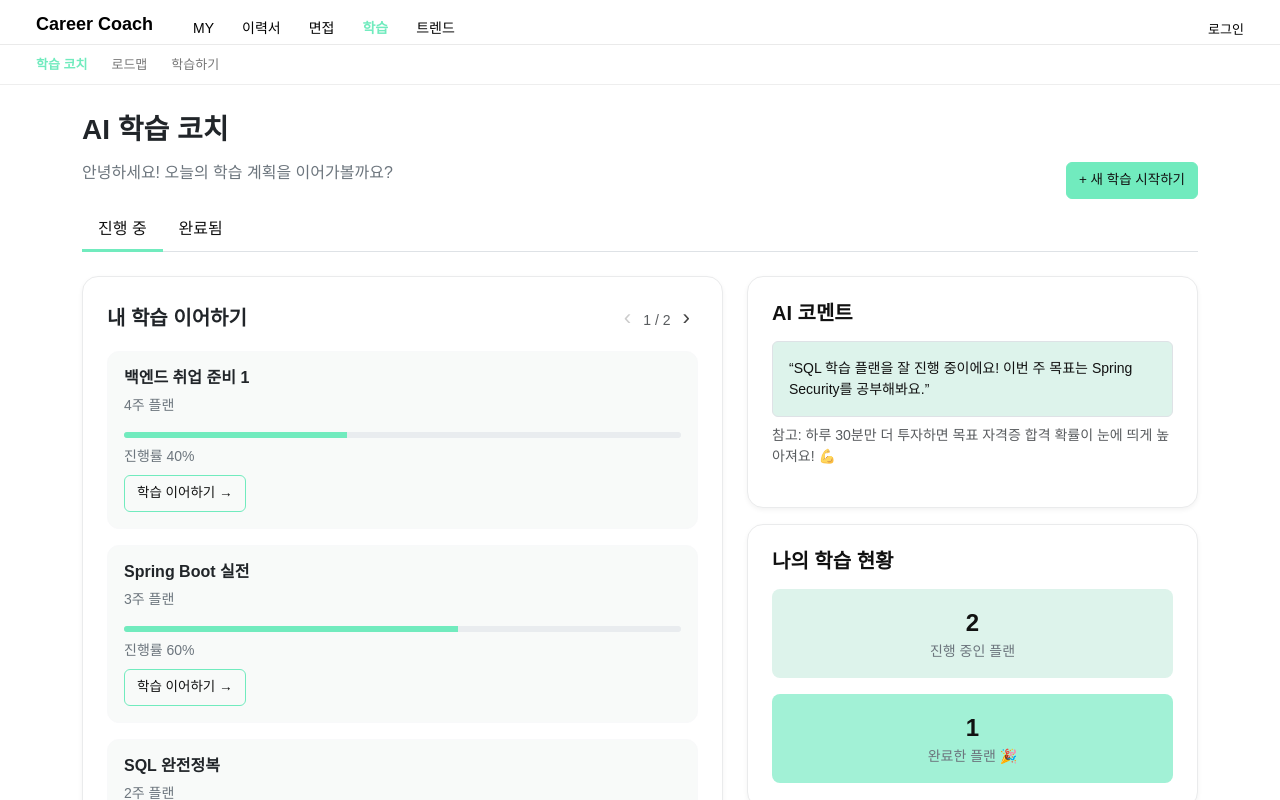
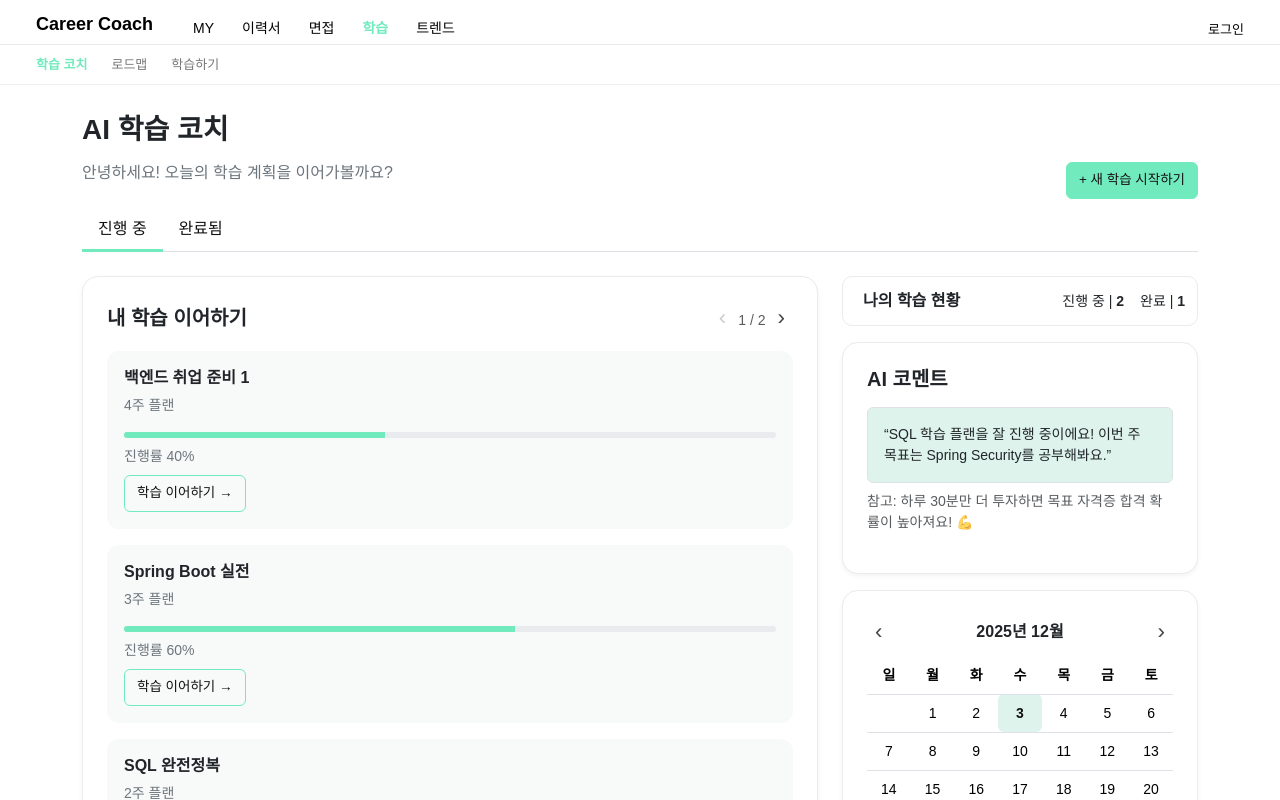
Before and after one commit to llbk-team/llbky-front, a Vue app: page /learning/coach in a window 1280 px wide. Shown: the top 800 px of the page. Built offline with nearby package versions, Linux system fonts and the light colour scheme; a web font is replaced by a local one.

Commit message:
feat: 학습 달력 추가

```diff
--- a/src/views/learning/Coach.vue
+++ b/src/views/learning/Coach.vue
@@ -20,7 +20,7 @@
 
     <div class="row g-4">
       <!-- 왼쪽 -->
-      <div class="col-md-7">
+      <div class="col-md-8">
         <!-- 진행 중 -->
         <div v-if="currentTab === 'ongoing'" class="card shadow-sm p-4 mb-3 card-clean ongoing-container">
           <div class="d-flex justify-content-between align-items-center mb-3">
@@ -69,28 +69,50 @@
 
 
       <!-- 오른쪽 -->
-      <div class="col-md-5">
+      <div class="col-md-4">
+
+        <div class="stats-bar d-flex justify-content-between align-items-center mb-3">
+          <span class="fw-bold py-1 ms-2">나의 학습 현황</span>
+          <div class="d-flex align-items-center gap-3 small">
+            <span>진행 중 | <span class="fw-bold">{{ stats.ongoing }}</span></span>
+            <span>완료 | <span class="fw-bold">{{ stats.completed }}</span></span>
+          </div>
+        </div>
 
         <div class="card shadow-sm p-4 mb-3 card-clean">
-          <h5 class="fw-bold mb-3" style="color:#111111;">AI 코멘트</h5>
+          <h5 class="fw-bold mb-3">AI 코멘트</h5>
           <div class="p-3 rounded border mb-2" style="background-color:#DDF3EB; border-color:#71EBBE;">
-            <p class="small mb-0" style="color:#111111;">“{{ aiComment.main }}”</p>
+            <p class="small mb-0">“{{ aiComment.main }}”</p>
           </div>
           <p class="text-muted small">참고: {{ aiComment.tip }} 💪</p>
         </div>
-        <div class="card shadow-sm p-4 card-clean">
-          <h5 class="fw-bold mb-3" style="color:#111111;">나의 학습 현황</h5>
-          <div class="rounded-3 p-3 text-center mb-3" style="background-color:#DDF3EB;">
-            <p class="fw-bold fs-4 mb-0" style="color:#111111;">{{ stats.ongoing }}</p>
-            <p class="text-secondary small mb-0">진행 중인 플랜</p>
+
+        <!-- 학습 루틴 캘린더 -->
+        <div class="card shadow-sm p-4 mt-3 card-clean">
+          <div class="calendar-header d-flex justify-content-between align-items-center mb-2">
+            <button class="page-btn" @click="prevMonth">‹</button>
+            <span class="fw-semibold">{{ year }}년 {{ month + 1 }}월</span>
+            <button class="page-btn" @click="nextMonth">›</button>
           </div>
-          <div class="rounded-3 p-3 text-center" style="background-color:#A2F1D6;">
-            <p class="fw-bold fs-4 mb-0" style="color:#111111;">{{ stats.completed }}</p>
-            <p class="text-secondary small mb-0">완료한 플랜 🎉</p>
-          </div>
+          <table class="table text-center small mb-0">
+            <thead>
+              <tr>
+                <th v-for="d in ['일', '월', '화', '수', '목', '금', '토']" :key="d">{{ d }}</th>
+              </tr>
+            </thead>
+            <tbody>
+              <tr v-for="(week, wi) in calendar" :key="wi">
+                <td v-for="(day, di) in week" :key="di" :class="{ 'calendar-today': isToday(day) }">
+                  {{ day > 0 ? day : '' }}
+                </td>
+              </tr>
+            </tbody>
+          </table>
+          <p class="small text-muted mt-2">✓ 오늘 학습 완료 시 자동 표시됩니다</p>
         </div>
+      </div>
 
-      </div>
+
     </div>
   </div>
 </template>
@@ -98,6 +120,70 @@
 <script setup>
 import { ref, computed, watch } from "vue";
 import { useRouter, useRoute } from "vue-router";
+
+
+// 📅 ----- 달력 로직 ----- //
+const today = new Date();
+const year = ref(today.getFullYear());
+const month = ref(today.getMonth()); // 0~11
+const calendar = ref([]);
+
+function generateCalendar() {
+  const firstDay = new Date(year.value, month.value, 1).getDay();
+  const daysInMonth = new Date(year.value, month.value + 1, 0).getDate();
+
+  const temp = [];
+  let week = Array(7).fill(0);
+  let day = 1;
+
+  // 첫 주
+  for (let i = firstDay; i < 7; i++) {
+    week[i] = day++;
+  }
+  temp.push(week);
+
+  // 중간 주
+  while (day <= daysInMonth) {
+    week = Array(7).fill(0);
+    for (let i = 0; i < 7 && day <= daysInMonth; i++) {
+      week[i] = day++;
+    }
+    temp.push(week);
+  }
+
+  calendar.value = temp;
+}
+
+function isToday(d) {
+  return (
+    d === today.getDate() &&
+    month.value === today.getMonth() &&
+    year.value === today.getFullYear()
+  );
+}
+
+function prevMonth() {
+  if (month.value === 0) {
+    month.value = 11;
+    year.value--;
+  } else {
+    month.value--;
+  }
+  generateCalendar();
+}
+
+function nextMonth() {
+  if (month.value === 11) {
+    month.value = 0;
+    year.value++;
+  } else {
+    month.value++;
+  }
+  generateCalendar();
+}
+
+generateCalendar();
+// 달력 끝
 
 const router = useRouter();
 const route = useRoute();
@@ -179,7 +265,7 @@ const stats = { ongoing: 2, completed: 1 }
 
 const aiComment = {
   main: 'SQL 학습 플랜을 잘 진행 중이에요! 이번 주 목표는 Spring Security를 공부해봐요.',
-  tip: '하루 30분만 더 투자하면 목표 자격증 합격 확률이 눈에 띄게 높아져요!'
+  tip: '하루 30분만 더 투자하면 목표 자격증 합격 확률이 높아져요!'
 }
 </script>
 
@@ -297,4 +383,45 @@ body {
   min-height: 520px;
 }
 
+.calendar-today {
+  background-color: #DDF3EB;
+  border-radius: 6px;
+  font-weight: 700;
+  color: #111111;
+}
+
+/* 나의 학습 현황 미니 박스 */
+.mini-stats-card {
+  padding: 12px !important;
+  border-radius: 10px !important;
+}
+
+.mini-stats-card h5 {
+  font-size: 14px !important;
+  margin-bottom: 10px !important;
+}
+
+/* 안의 블록 크기 줄이기 */
+.mini-stat-box {
+  padding: 8px 0 !important;
+  border-radius: 6px !important;
+  margin-bottom: 8px !important;
+}
+
+.mini-stat-number {
+  font-size: 18px !important;
+  margin-bottom: 0 !important;
+}
+
+.mini-stat-label {
+  font-size: 11px !important;
+  margin-bottom: 0 !important;
+}
+
+.stats-bar {
+  padding: 8px 12px;
+  border: 1px solid #EAEBEC;
+  border-radius: 10px;
+  background-color: #FFFFFF;
+}
 </style>
```
